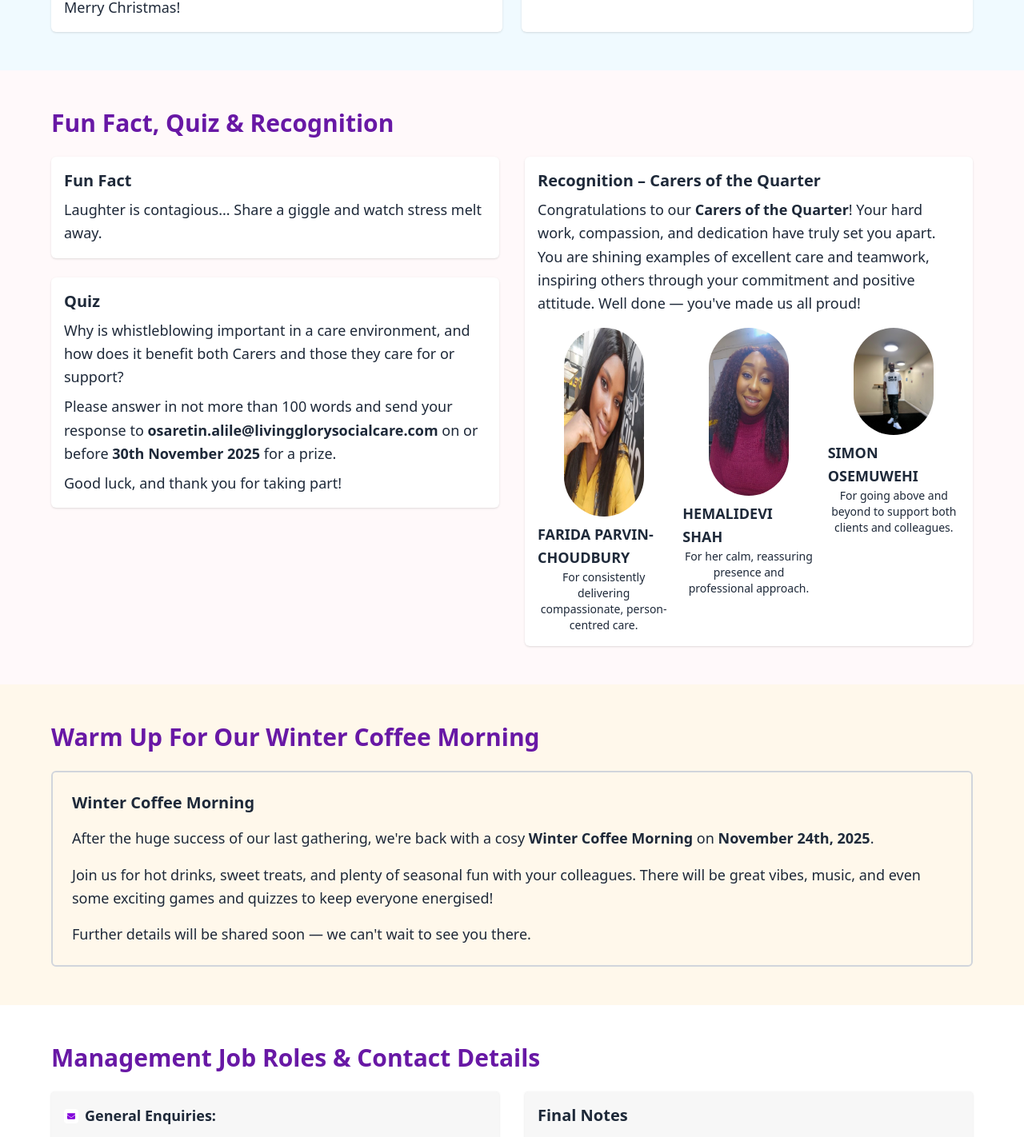
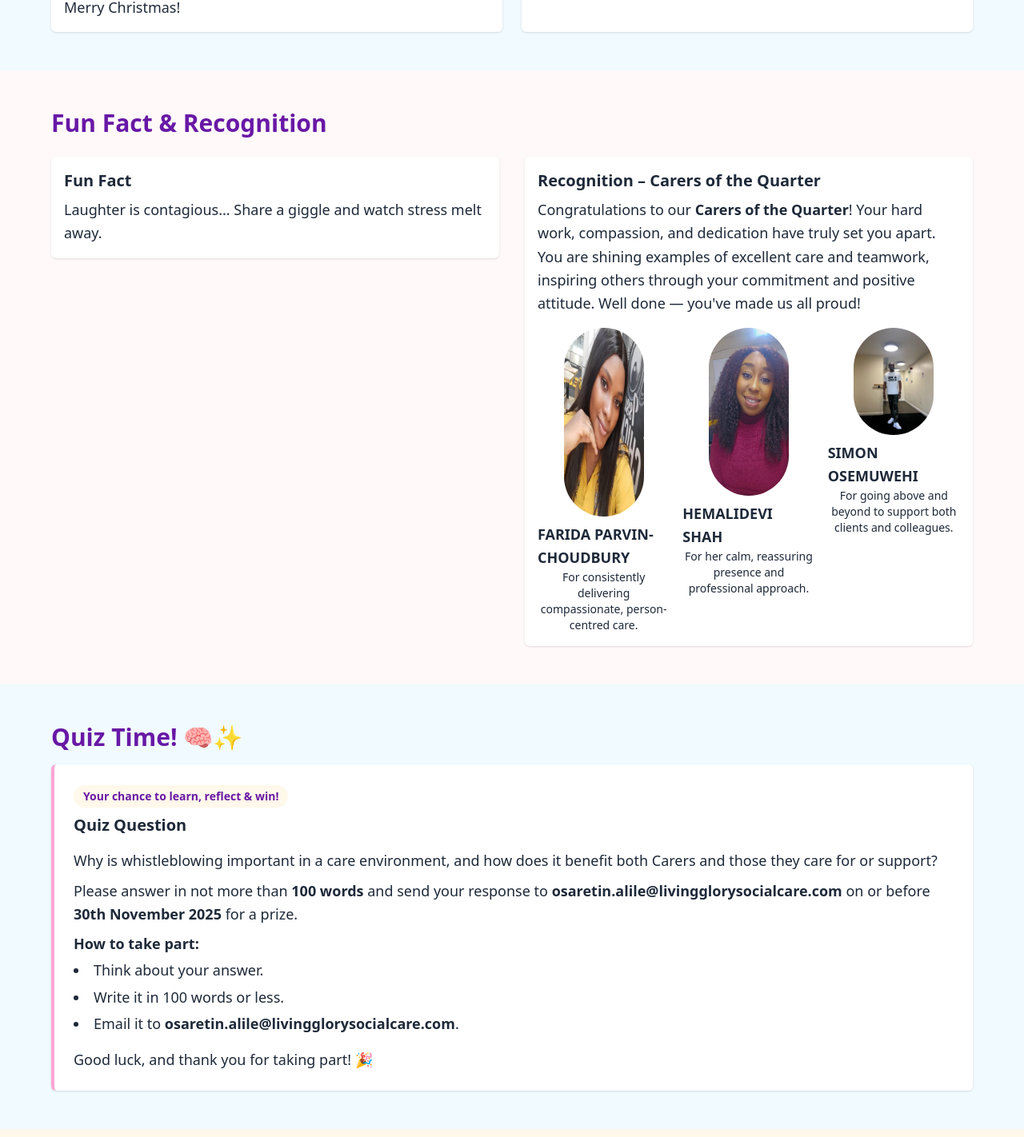
Before and after one commit to onengiyeJacob14/my-website, a Next.js app: page /news-updates in a window 1280 px wide. Shown: the part 1190-2612 px from the top of the page at 80% size. Built offline with nearby package versions, Linux system fonts and the light colour scheme.

Commit message:
Update page.js
updating quiz part

```diff
--- a/src/app/news-updates/page.js
+++ b/src/app/news-updates/page.js
@@ -7,9 +7,6 @@ import { motion } from "framer-motion";
 import Image from "next/image";
 import {
   FaMoneyBillWave,
-  FaCalendarAlt,
-  FaTshirt,
-  FaHandsHelping,
   FaUserClock,
   FaClipboardCheck,
   FaUserShield,
@@ -19,6 +16,10 @@ import {
   FaEnvelope,
   FaMapMarkerAlt,
   FaPhoneAlt,
+  FaCalendarAlt,
+  FaTshirt,
+  FaHandsHelping,
+  FaGift,
 } from "react-icons/fa";
 
 export default function NewsUpdatesPage() {
@@ -47,6 +48,7 @@ export default function NewsUpdatesPage() {
               transition={{ duration: 0.8, delay: 0.1 }}
               className="bg-white border-l-4 border-pink-300 shadow p-4 rounded-md space-y-3 text-base md:text-lg text-gray-800 leading-relaxed"
             >
+              {/* New Company Jumpers */}
               <div className="flex items-center space-x-2">
                 <FaTshirt className="text-pink-500" />
                 <p className="font-semibold">
@@ -59,8 +61,9 @@ export default function NewsUpdatesPage() {
                 details.
               </p>
 
+              {/* Referral Incentive */}
               <div className="flex items-center space-x-2">
-                <FaMoneyBillWave className="text-pink-500" />
+                <FaGift className="text-pink-500" />
                 <p className="font-semibold">
                   <strong>Referral Incentive:</strong>
                 </p>
@@ -70,6 +73,7 @@ export default function NewsUpdatesPage() {
                 new client and receive a £50 reward as a token of appreciation.
               </p>
 
+              {/* Winter Supervision */}
               <div className="flex items-center space-x-2">
                 <FaCalendarAlt className="text-pink-500" />
                 <p className="font-semibold">
@@ -82,6 +86,7 @@ export default function NewsUpdatesPage() {
                 available.
               </p>
 
+              {/* Staff Support & Escalation */}
               <div className="flex items-center space-x-2">
                 <FaHandsHelping className="text-pink-500" />
                 <p className="font-semibold">
@@ -186,7 +191,7 @@ export default function NewsUpdatesPage() {
           </div>
         </section>
 
-        {/* SECTION 3: Fun Fact, Quiz & Recognition */}
+        {/* SECTION 3: Fun Fact & Recognition */}
         <section className="py-12 px-4 md:px-8 lg:px-16 bg-[#fff9fa]">
           <div className="max-w-6xl mx-auto">
             <motion.h2
@@ -196,7 +201,7 @@ export default function NewsUpdatesPage() {
               transition={{ duration: 0.8 }}
               className="text-2xl md:text-3xl font-bold text-[#6818A5] mb-6"
             >
-              Fun Fact, Quiz &amp; Recognition
+              Fun Fact &amp; Recognition
             </motion.h2>
 
             <div className="grid grid-cols-1 lg:grid-cols-2 gap-8 text-base md:text-lg text-gray-800 leading-relaxed">
@@ -217,32 +222,6 @@ export default function NewsUpdatesPage() {
                     Laughter is contagious... Share a giggle and watch stress
                     melt away.
                   </p>
-                </motion.div>
-
-                {/* Quiz */}
-                <motion.div
-                  initial={{ opacity: 0, y: 20 }}
-                  whileInView={{ opacity: 1, y: 0 }}
-                  viewport={{ once: true }}
-                  transition={{ duration: 0.8, delay: 0.2 }}
-                  className="bg-white p-4 shadow rounded-md"
-                >
-                  <h3 className="text-xl font-semibold text-gray-800 mb-2">
-                    Quiz
-                  </h3>
-                  <p className="mb-2">
-                    Why is whistleblowing important in a care environment, and
-                    how does it benefit both Carers and those they care for or
-                    support?
-                  </p>
-                  <p className="mb-2">
-                    Please answer in not more than 100 words and send your
-                    response to{" "}
-                    <strong>osaretin.alile@livingglorysocialcare.com</strong>{" "}
-                    on or before <strong>30th November 2025</strong> for a
-                    prize.
-                  </p>
-                  <p>Good luck, and thank you for taking part!</p>
                 </motion.div>
               </div>
 
@@ -324,6 +303,57 @@ export default function NewsUpdatesPage() {
           </div>
         </section>
 
+        {/* NEW SECTION: Quiz Time */}
+        <section className="py-12 px-4 md:px-8 lg:px-16 bg-[#f0faff]">
+          <div className="max-w-6xl mx-auto text-base md:text-lg text-gray-800 leading-relaxed">
+            <motion.h2
+              initial={{ opacity: 0, y: -20 }}
+              whileInView={{ opacity: 1, y: 0 }}
+              viewport={{ once: true }}
+              transition={{ duration: 0.8 }}
+              className="text-2xl md:text-3xl font-bold text-[#6818A5] mb-4"
+            >
+              Quiz Time! 🧠✨
+            </motion.h2>
+            <motion.div
+              initial={{ opacity: 0, y: 20 }}
+              whileInView={{ opacity: 1, y: 0 }}
+              viewport={{ once: true }}
+              transition={{ duration: 0.8, delay: 0.1 }}
+              className="bg-white border-l-4 border-pink-300 shadow p-6 rounded-md space-y-4"
+            >
+              <p className="inline-block px-3 py-1 text-sm font-semibold rounded-full bg-[#fff8eb] text-[#6818A5] mb-2">
+                Your chance to learn, reflect &amp; win!
+              </p>
+              <h3 className="text-xl font-semibold text-gray-800">
+                Quiz Question
+              </h3>
+              <p className="mb-2">
+                Why is whistleblowing important in a care environment, and how
+                does it benefit both Carers and those they care for or support?
+              </p>
+              <p className="mb-2">
+                Please answer in not more than <strong>100 words</strong> and
+                send your response to{" "}
+                <strong>osaretin.alile@livingglorysocialcare.com</strong> on or
+                before <strong>30th November 2025</strong> for a prize.
+              </p>
+              <p className="mb-1 font-semibold">How to take part:</p>
+              <ul className="list-disc list-inside space-y-1">
+                <li>Think about your answer.</li>
+                <li>Write it in 100 words or less.</li>
+                <li>
+                  Email it to{" "}
+                  <strong>osaretin.alile@livingglorysocialcare.com</strong>.
+                </li>
+              </ul>
+              <p className="mt-2">
+                Good luck, and thank you for taking part! 🎉
+              </p>
+            </motion.div>
+          </div>
+        </section>
+
         {/* SECTION 4: Winter Coffee Morning */}
         <section className="py-12 px-4 md:px-8 lg:px-16 bg-[#fff8eb]">
           <div className="max-w-6xl mx-auto text-base md:text-lg text-gray-800 leading-relaxed">
@@ -357,7 +387,7 @@ export default function NewsUpdatesPage() {
           </div>
         </section>
 
-        {/* SECTION 5: Updated Management Roles, Contact, Final Notes */}
+        {/* SECTION 5: Management Roles, Contact, Final Notes */}
         <section className="py-12 px-4 md:px-8 lg:px-16 bg-white">
           <div className="max-w-6xl mx-auto text-base md:text-lg text-gray-800 leading-relaxed">
             <motion.h2
```
